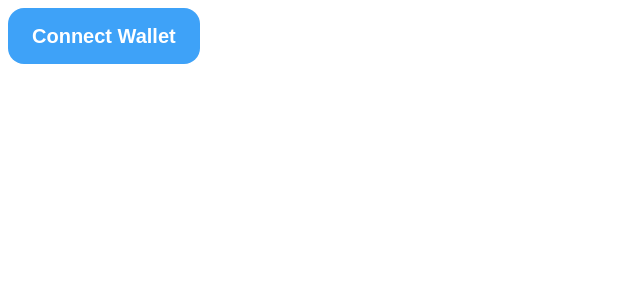
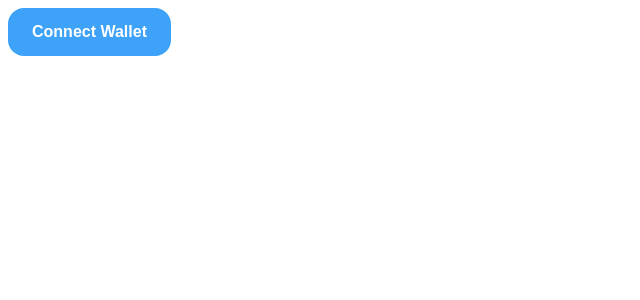
Before and after one commit to suiet/wallet-kit, a React (Vite) app in the folder packages/kit/: page / in a window 1280 px wide. Shown: the top 300 px of the page, without its empty margins (0-640 px from the left). Built offline with nearby package versions, Linux system fonts and the light colour scheme; what @suiet/wallet-adapter would draw is missing.

Commit message:
style(button): update stylesheet

```diff
--- a/packages/kit/src/components/ConnectButton/style/index.module.scss
+++ b/packages/kit/src/components/ConnectButton/style/index.module.scss
@@ -1,10 +1,10 @@
 .button {
   background-color: #3ea2f8;
   border-radius: 16px;
-  padding: 16px 24px;
+  padding: 12px 24px;
   color: white;
   font-weight: 600;
-  font-size: 20px;
+  font-size: 16px;
   line-height: 24px;
   cursor: pointer;
   border: 0;
@@ -17,7 +17,7 @@
   font-size: 16px;
   line-height: 19px;
   color: #404968;
-  padding: 16px;
+  padding: 12px 18px;
   border: 0;
   cursor: pointer;
 
--- a/packages/kit/src/components/Modal/index.module.scss
+++ b/packages/kit/src/components/Modal/index.module.scss
@@ -25,7 +25,7 @@
   font-weight: 700;
   text-align: center;
   font-weight: 700;
-  font-size: 20px;
+  font-size: 18px;
   line-height: 24px;
   text-align: center;
 
@@ -57,11 +57,11 @@
 }
 
 .select-title {
-  font-weight: 400;
   font-size: 14px;
   line-height: 17px;
   color: #7d89b0;
   margin-bottom: 15px;
+  margin-left: 8px;
 }
 
 .select-item {
@@ -73,10 +73,13 @@
   display: flex;
   align-items: center;
   cursor: pointer;
+  padding: 8px;
+  transition: background 0.2s;
+  border-radius: 18px;
 
   &:hover {
-    background: #f9fafb;
-    // background-color: rgba(224, 232, 255, 0.1);
+    background: #ececec;
+
   }
 
   &__icon {
```
